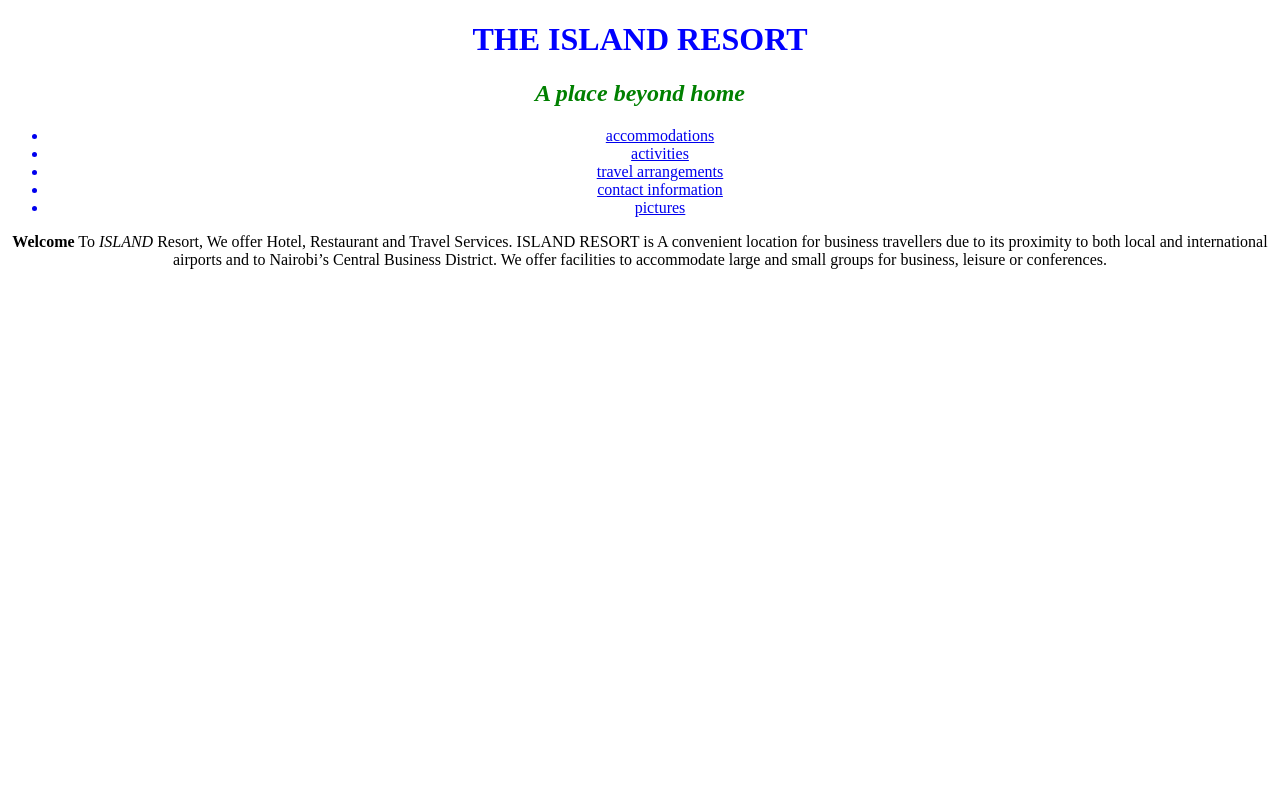
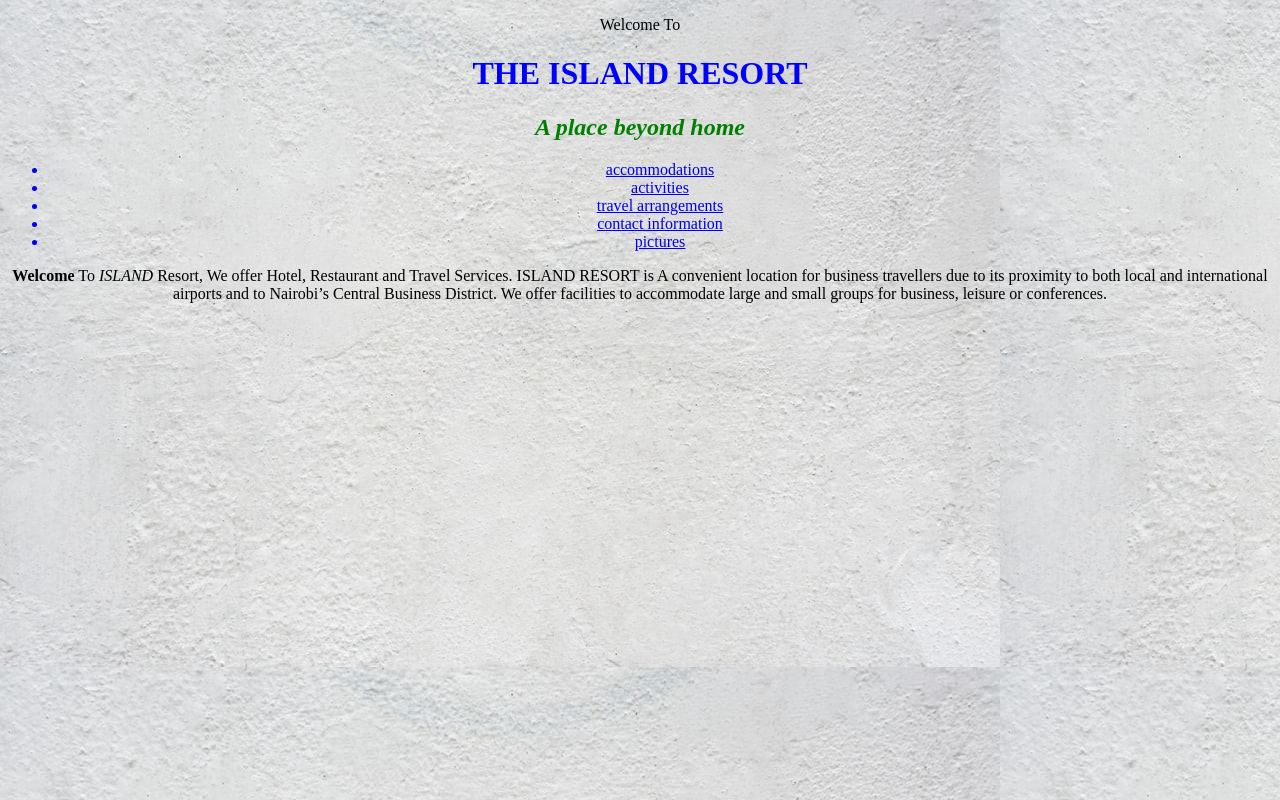
Before and after one commit to mamokunni/Island_Resort, a plain HTML site: page index.html in a window 1280 px wide. Drawn offline with Linux system fonts and the light colour scheme.

Commit message:
add everything

```diff
--- a/css/styles.css
+++ b/css/styles.css
@@ -16,3 +16,5 @@ h2 {
 body {
   text-align: center;
 }
+
+.menu { text-align: center; }
--- a/index.html
+++ b/index.html
@@ -5,16 +5,24 @@
     <title>Island Resort</title>
     <link rel="stylesheet" href="css/styles.css">
   </head>
-  <h1 id="test">THE ISLAND RESORT</h1>
+  <style>
+    body{
+      background-image: url("images/paper.jpeg");
+    }
+  </style>
+
+  <body>
+    <p>Welcome To</p>
+    <h1>THE ISLAND RESORT</h1>
     <h2><i>A place beyond home</i></h2>
-  <ul>
+    <div class="menu"><ul>
         <a href="accomodations.html"><li>accommodations</li></a>
         <a href="activities.html"><li>activities</li></a>
         <a href="travel-arrangements.html"><li>travel arrangements</li></a>
         <a href="contact-info.html"><li>contact information</li></a>
         <a href="pictures.html"><li>pictures</li></a>
       </ul>
-  <body>
+    <div
     <p><strong>Welcome</strong> To <em>ISLAND</em> Resort, We offer Hotel,
       Restaurant and Travel Services. ISLAND RESORT is A convenient location for
       business travellers due to its proximity to both local and international
```
Also changed, not shown: images/paper.jpeg (added). Lines whose indentation alone changed are shown as unchanged.
